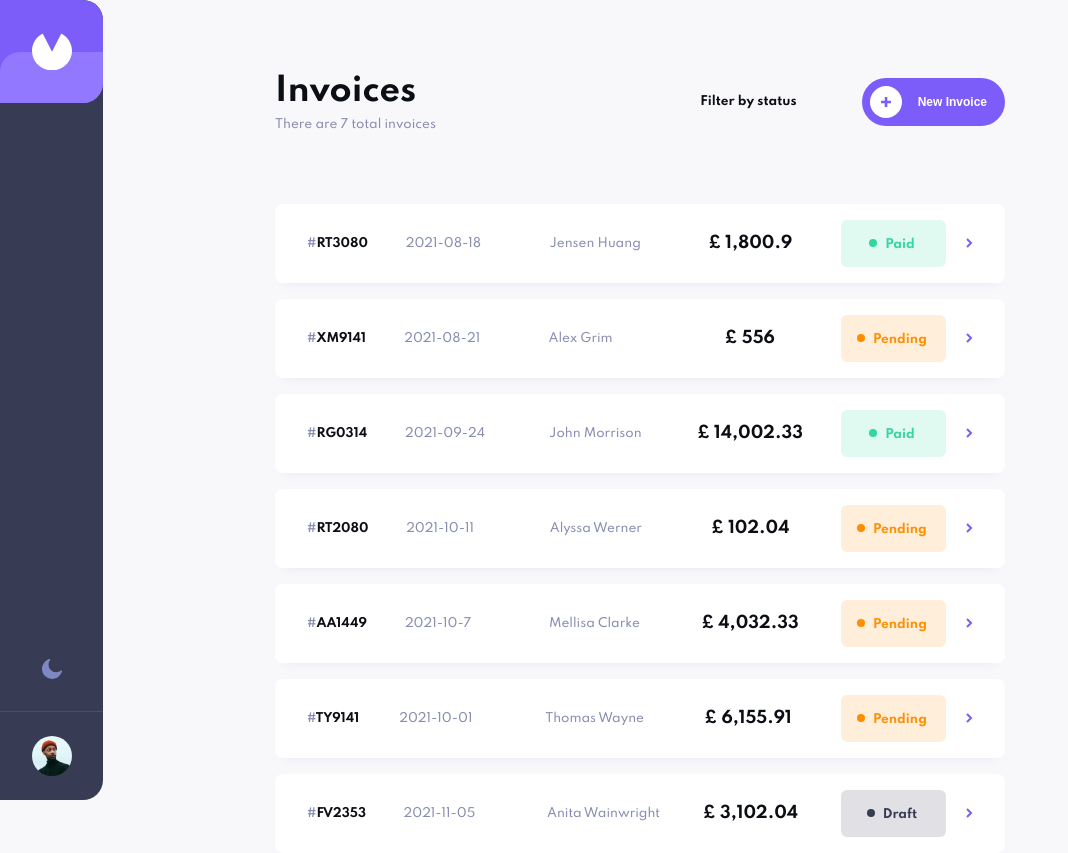
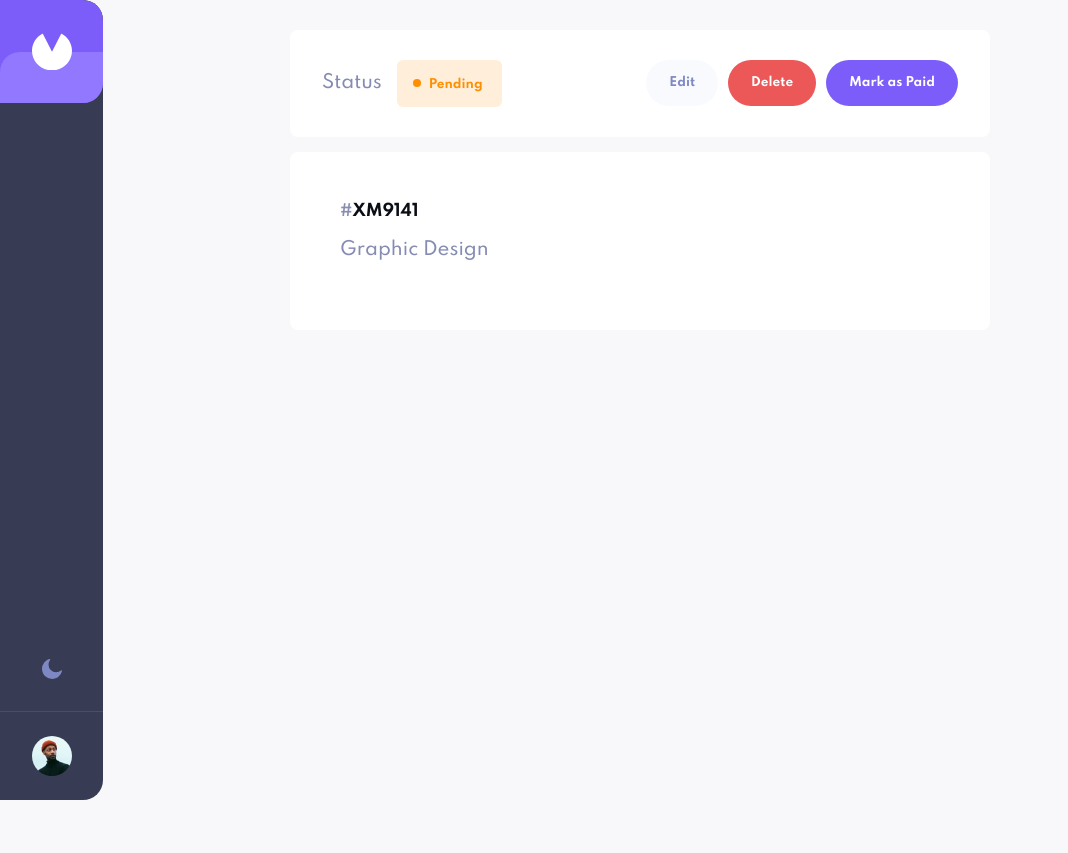
Before and after one commit to bashiroglu/invoice-app, a React (Create React App) app: page /invoice/1 in a window 1280 px wide. Shown: the whole page, without its empty margins (0-1068 px from the left). After the commit the page ends 800 px from the top, so only its background shows below. Built offline with nearby package versions, Linux system fonts and the light colour scheme.

Commit message:
configured react router

```diff
--- a/src/App.js
+++ b/src/App.js
@@ -1,4 +1,7 @@
+import { Route, Switch } from 'react-router-dom';
+
 import GlobalStyle from './styles/GlobalStyles';
+import InvoiceID from './components/InvoiceID/InvoiceID';
 import Invoices from './pages/Invoices/Invoices';
 import Sidebar from './components/sidebar/Sidebar';
 import { ThemeProvider } from 'styled-components';
@@ -11,7 +14,10 @@ function App() {
     <ThemeProvider theme={themes}>
       <GlobalStyle />
       <Sidebar theme={theme} toggleTheme={toggleTheme} />
-      <Invoices />
+      <Switch>
+        <Route exact path='/' component={Invoices} />
+        <Route exact path='/invoice/:id' component={InvoiceID} />
+      </Switch>
     </ThemeProvider>
   );
 }
--- a/src/index.js
+++ b/src/index.js
@@ -1,14 +1,17 @@
 import App from './App';
+import { BrowserRouter } from 'react-router-dom';
 import { Provider } from 'react-redux';
 import React from 'react';
 import ReactDOM from 'react-dom';
 import store from './redux/store';
 
 ReactDOM.render(
-  <Provider store={store}>
-    <React.StrictMode>
-      <App />
-    </React.StrictMode>
-  </Provider>,
+  <BrowserRouter>
+    <Provider store={store}>
+      <React.StrictMode>
+        <App />
+      </React.StrictMode>
+    </Provider>
+  </BrowserRouter>,
   document.getElementById('root'),
 );
```
